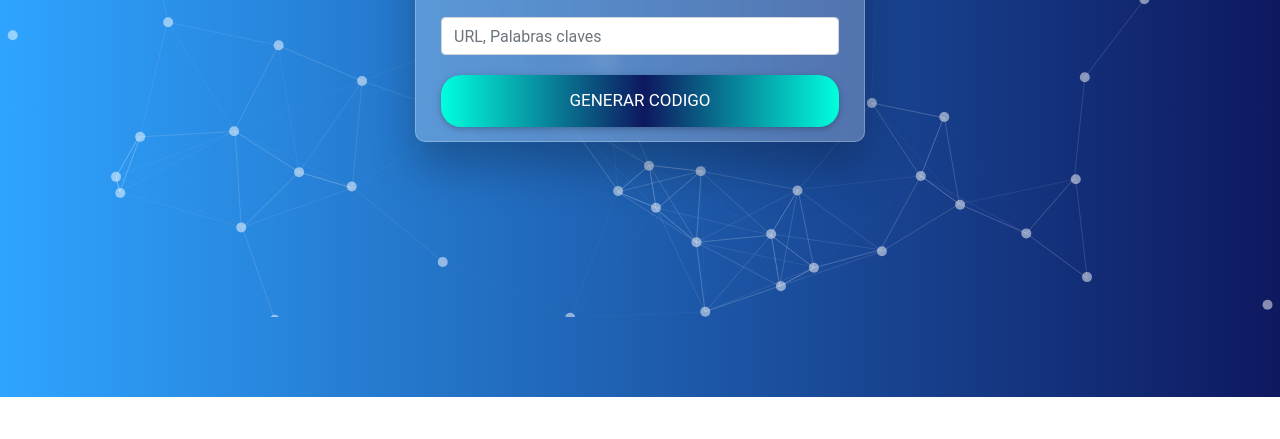
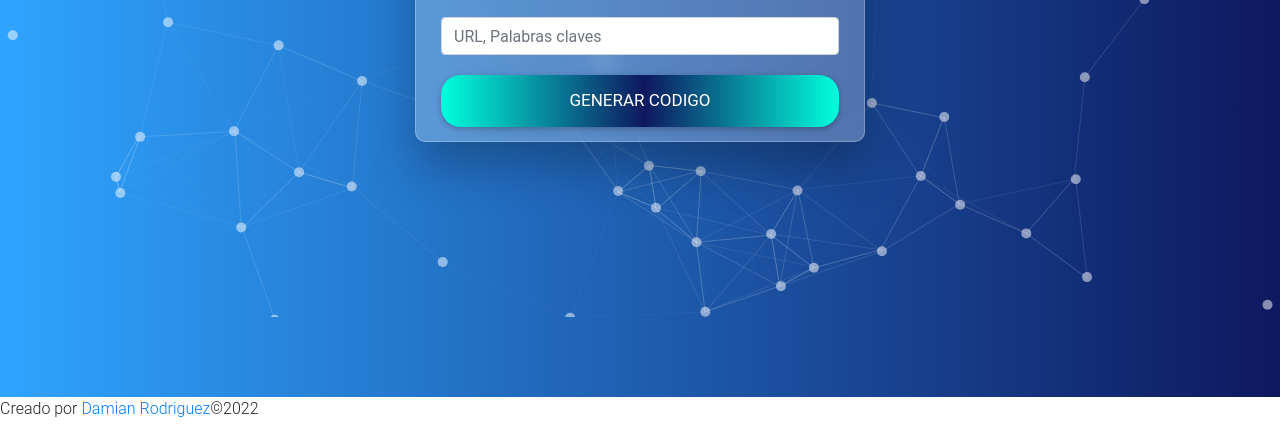
Before and after one commit to odiseah12/CodigoQR, a plain HTML site: page index.html in a window 1280 px wide. Shown: the part 403-842 px from the top of the page. Drawn offline with nearby package versions, Linux system fonts and the light colour scheme.

Commit message:
Add files via upload

```diff
--- a/index.html
+++ b/index.html
@@ -38,4 +38,7 @@
 <script src="js/particles.min.js"></script>
 <script src="js/app.js"></script>
 </body>
+<footer>
+    Creado por <a href="https://www.facebook.com/profile.php?id=100079940967224">Damian Rodriguez</a>&copy;2022
+</footer>
 </html>
```
